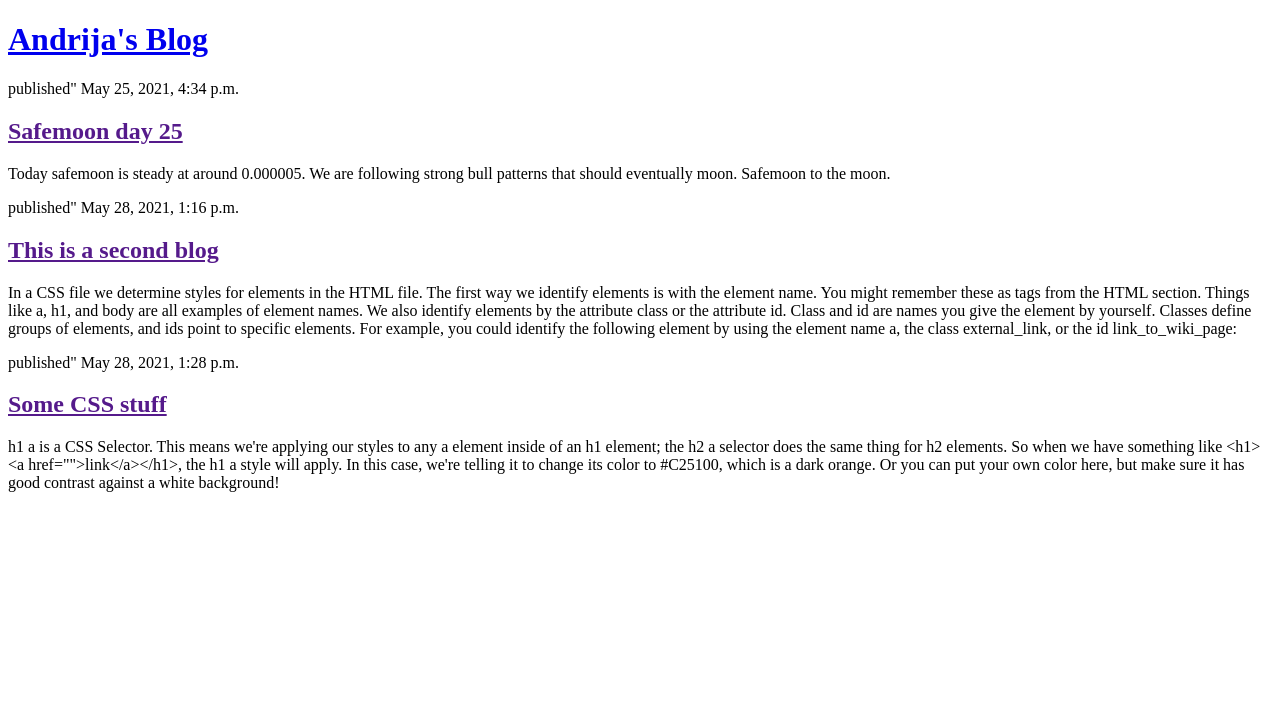
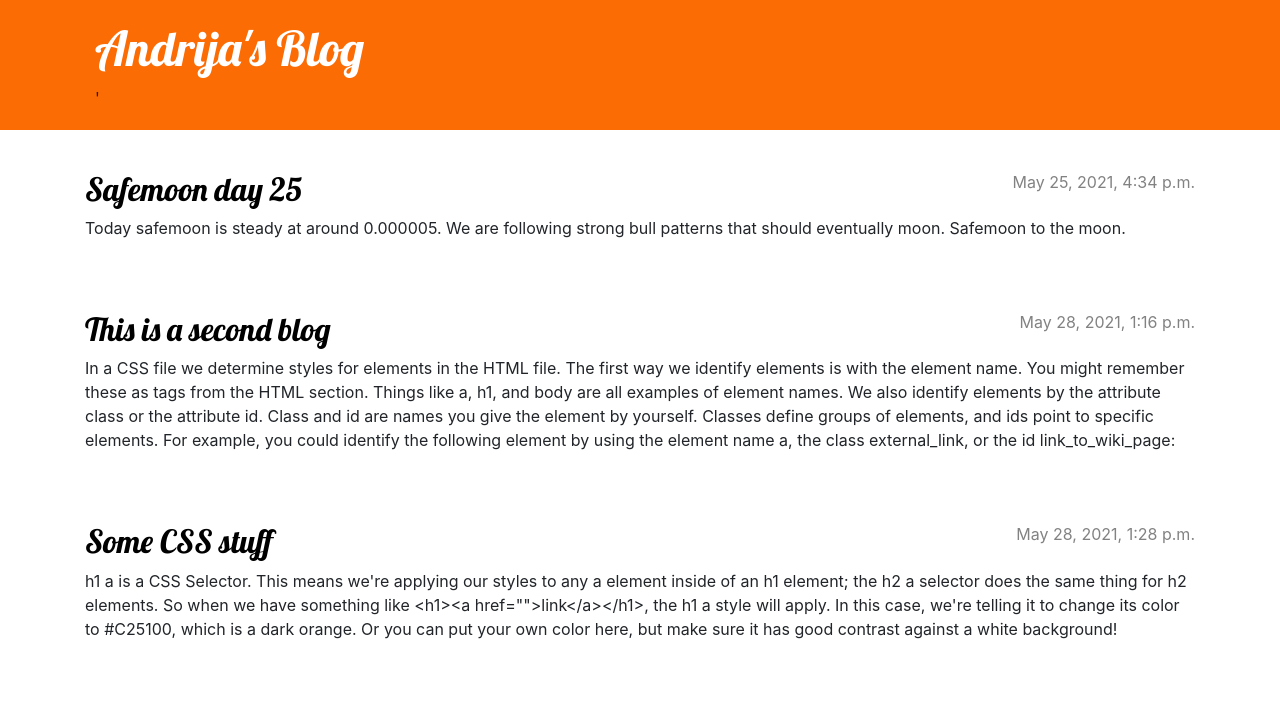
Before and after one commit to andrijaradiv/My-Blog, a Django app: page / in a window 1280 px wide. Shown: the top 710 px of the page. Run offline with Django 3.2, Linux system fonts and the light colour scheme; data comes from the database, SQL or seed files in the repository; both versions use the stored data as it was after the commit.

Commit message:
Created html templates and css

```diff
--- /dev/null
+++ b/blog/static/css/blog.css
@@ -0,0 +1,70 @@
+.page-header {
+    background-color: #fc6c05;
+    margin-top: 0;
+    margin-bottom: 40px;
+    padding: 20px 20px 20px 40px;
+}
+
+.page-header h1,
+.page-header h1 a,
+.page-header h1 a:visited,
+.page-header h1 a:active {
+    color: #ffffff;
+    font-size: 36pt;
+    text-decoration: none;
+}
+
+h1,
+h2,
+h3,
+h4 {
+    font-family: 'Lobster', cursive;
+}
+
+.date {
+    color: #828282;
+}
+
+.save {
+    float: right;
+}
+
+.post-form textarea,
+.post-form input {
+    width: 100%;
+}
+
+.top-menu,
+.top-menu:hover,
+.top-menu:visited {
+    color: #ffffff;
+    float: right;
+    font-size: 26pt;
+    margin-right: 20px;
+}
+
+.post {
+    margin-bottom: 70px;
+}
+
+.post h2 a,
+.post h2 a:visited {
+    color: #000000;
+}
+
+.post > .date,
+.post > .actions {
+    float: right;
+}
+
+.btn-default,
+.btn-default:visited {
+    color: #C25100;
+    background: none;
+    border-color: #C25100;
+}
+
+.btn-default:hover {
+    color: #FFFFFF;
+    background-color: #C25100;
+}
--- /dev/null
+++ b/blog/templates/blog/base.html
@@ -0,0 +1,25 @@
+{% load static %}
+<!DOCTYPE html>
+<html>
+    <head>
+        <link rel="stylesheet" href="https://cdn.jsdelivr.net/npm/bootstrap@4.5.3/dist/css/bootstrap.min.css" integrity="sha384-TX8t27EcRE3e/ihU7zmQxVncDAy5uIKz4rEkgIXeMed4M0jlfIDPvg6uqKI2xXr2" crossorigin="anonymous">
+        <link rel="stylesheet" href="{% static 'css/blog.css' %}">
+        <link href="//fonts.googleapis.com/css?family=Lobster&subset=latin,latin-ext" rel="stylesheet" type="text/css">
+        <title>Andrija's Blog</title>
+    </head>
+    <body>
+        <header class="page-header">
+          <div class="container">
+              <h1><a href="/">Andrija's Blog</a></h1>'
+          </div>
+        </header>
+        <main class="container">
+            <div class="row">
+                <div class="col">
+                {% block content %}
+                {% endblock %}
+                </div>
+            </div>
+        </main>
+    </body>
+</html>
--- a/blog/templates/blog/post_list.html
+++ b/blog/templates/blog/post_list.html
@@ -1,21 +1,13 @@
-<!DOCTYPE html>
-<html>
-    <head>
-        <title>Andrija's Blog</title>
-    </head>
-    <body>
-        <header>
-            <h1><a href="/">Andrija's Blog</a></h1>
-        </header>
+{% extends 'blog/base.html' %}
 
-        <div>
-            {% for post in posts %}
-                <article>
-                    <time>published" {{post.published_date}}</time>
-                    <h2><a href="">{{post.title}}</a></h2>
-                    <p>{{post.text|linebreaksbr}}</p>
-                </article>
-                {% endfor %}
-        </div>
-    </body>
-</html>
+{% block content %}
+    {% for post in posts %}
+        <article class="post">
+            <time class="date">
+                {{ post.published_date }}
+            </time>
+            <h2><a href="{% url 'post_detail' pk=post.pk %}">{{ post.title }}</a></h2>
+            <p>{{ post.text|linebreaksbr }}</p>
+        </article>
+    {% endfor %}
+{% endblock %}
--- a/blog/urls.py
+++ b/blog/urls.py
@@ -3,4 +3,5 @@ from . import views
 
 urlpatterns = [
     path('', views.post_list, name='post_list'),
+    path('post/<int:pk>/', views.post_detail, name='post_detail'),
 ]
--- a/blog/views.py
+++ b/blog/views.py
@@ -1,7 +1,11 @@
-from django.shortcuts import render
+from django.shortcuts import render, get_object_or_404
 from .models import Post
 from django.utils import timezone
 
 def post_list(request):
     posts = Post.objects.filter(published_date__lte=timezone.now()).order_by('published_date')
     return render(request, 'blog/post_list.html', {'posts': posts})
+
+def post_detail(request, pk):
+    post = get_object_or_404(Post, pk=pk)
+    return render(request, 'blog/post_detail.html', {'post': post})
```
Also changed, not shown: blog/templates/blog/post_detail.html (added, +13 -0 lines), db.sqlite3.
